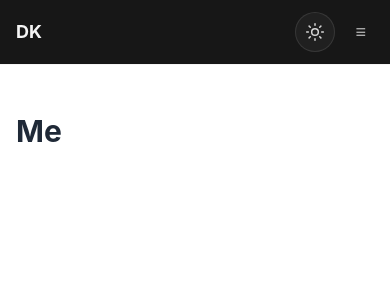
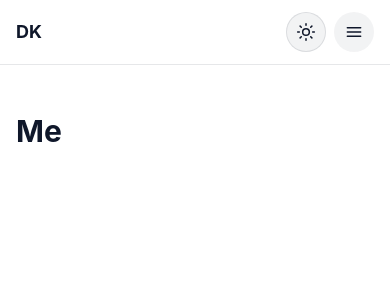
Before and after one commit to alphaproject007/darshankotadiya-portfolio, an Angular app: page / in a window 390 px wide. Shown: the top 300 px of the page. Built offline with nearby package versions, Linux system fonts and the light colour scheme.

Commit message:
fix: polish theme-aware navbar

```diff
--- a/src/app/components/navbar/navbar.html
+++ b/src/app/components/navbar/navbar.html
@@ -1,38 +1,53 @@
-<nav class="sticky top-0 z-50 border-b bg-neutral-900 text-neutral-100 dark:border-neutral-800 dark:bg-neutral-950 light:bg-white light:text-neutral-900 light:border-neutral-200">
+<nav
+  class="sticky top-0 z-50 border-b backdrop-blur-xl"
+  style="
+    background-color: var(--color-surface);
+    color: var(--color-text);
+    border-color: var(--color-border);
+  "
+>
   <div class="mx-auto max-w-7xl px-4 sm:px-6 lg:px-8">
     <div class="flex h-16 items-center justify-between">
-      <!-- Logo / Home link -->
-      <div class="flex-shrink-0">
-        <a routerLink="/" class="font-bold text-lg hover:opacity-80 transition-opacity">
+      <!-- Logo -->
+      <div class="shrink-0">
+        <a
+          routerLink="/"
+          class="text-lg font-bold transition-opacity hover:opacity-80"
+          [style.color]="'var(--color-text)'"
+        >
           <span class="hidden sm:inline">Darshan Kotadiya</span>
           <span class="sm:hidden">DK</span>
         </a>
       </div>
 
       <!-- Desktop Navigation -->
-      <div class="hidden md:flex md:items-center md:space-x-1">
+      <nav class="hidden md:flex md:items-center md:gap-1" aria-label="Primary navigation">
         <a
           *ngFor="let item of navItems"
           [routerLink]="item.route"
           routerLinkActive="opacity-100"
           [routerLinkActiveOptions]="{ exact: item.route === '/' }"
-          class="px-3 py-2 text-sm opacity-70 hover:opacity-100 transition-opacity"
+          class="rounded-lg px-3 py-2 text-sm opacity-65 transition-all duration-200 hover:opacity-100"
+          [style.color]="'var(--color-text)'"
         >
           {{ item.label }}
         </a>
-      </div>
+      </nav>
 
-      <!-- Theme Toggle and Mobile Menu -->
-      <div class="flex items-center space-x-3">
+      <!-- Theme + Mobile Menu -->
+      <div class="flex items-center gap-2">
         <!-- Theme Toggle -->
         <button
           type="button"
           (click)="cycleTheme()"
           [attr.aria-label]="getThemeTitle()"
           [attr.title]="getThemeTitle()"
-          class="group relative flex h-10 w-10 items-center justify-center overflow-hidden rounded-full border border-white/10 bg-white/[0.04] text-neutral-300 transition-all duration-300 ease-out hover:border-blue-400/40 hover:bg-blue-500/10 hover:text-white focus:outline-none focus-visible:ring-2 focus-visible:ring-blue-400/60"
+          class="group flex h-10 w-10 items-center justify-center rounded-full border transition-all duration-300 ease-out hover:scale-105 focus:outline-none focus-visible:ring-2 focus-visible:ring-blue-400/60"
+          [style.backgroundColor]="'var(--color-hover)'"
+          [style.borderColor]="'var(--color-border)'"
+          [style.color]="'var(--color-text)'"
         >
-          <span class="relative flex h-5 w-5 items-center justify-center">
+          <span class="flex h-5 w-5 items-center justify-center">
             @if (themeService.themeMode() === 'dark') {
               <svg
                 class="h-5 w-5 animate-theme-in"
@@ -69,33 +84,65 @@
 
         <!-- Mobile Menu Toggle -->
         <button
+          type="button"
           (click)="toggleMobileMenu()"
-          [attr.aria-label]="mobileMenuOpen() ? 'Close navigation menu' : 'Open navigation menu'"
-          class="md:hidden px-2 py-2 text-lg opacity-70 hover:opacity-100 transition-opacity"
-          type="button"
+          [attr.aria-label]="
+            mobileMenuOpen()
+              ? 'Close navigation menu'
+              : 'Open navigation menu'
+          "
+          class="flex h-10 w-10 items-center justify-center rounded-full transition-all duration-200 focus:outline-none focus-visible:ring-2 focus-visible:ring-blue-400/60 md:hidden"
+          [style.color]="'var(--color-text)'"
+          [style.backgroundColor]="'var(--color-hover)'"
         >
-          {{ mobileMenuOpen() ? '✕' : '≡' }}
+          @if (mobileMenuOpen()) {
+            <svg
+              class="h-5 w-5"
+              viewBox="0 0 24 24"
+              fill="none"
+              stroke="currentColor"
+              stroke-width="1.8"
+              aria-hidden="true"
+            >
+              <path stroke-linecap="round" d="M6 6L18 18M18 6L6 18" />
+            </svg>
+          } @else {
+            <svg
+              class="h-5 w-5"
+              viewBox="0 0 24 24"
+              fill="none"
+              stroke="currentColor"
+              stroke-width="1.8"
+              aria-hidden="true"
+            >
+              <path stroke-linecap="round" d="M4 7H20M4 12H20M4 17H20" />
+            </svg>
+          }
         </button>
       </div>
     </div>
 
-    <!-- Mobile Navigation Menu -->
+    <!-- Mobile Navigation -->
+    @if (mobileMenuOpen()) {
       <div
-      *ngIf="mobileMenuOpen()"
-      class="md:hidden border-t border-neutral-700 dark:border-neutral-700 light:border-neutral-200"
+        class="border-t py-3 md:hidden"
+        [style.borderColor]="'var(--color-border)'"
       >
-      <div class="space-y-1 px-2 py-3">
+        <div class="space-y-1">
           <a
             *ngFor="let item of navItems"
             [routerLink]="item.route"
             (click)="onNavItemClick()"
-          routerLinkActive="opacity-100 bg-neutral-800 dark:bg-neutral-800 light:bg-neutral-100"
+            routerLinkActive="opacity-100"
             [routerLinkActiveOptions]="{ exact: item.route === '/' }"
-          class="block px-3 py-2 rounded text-sm opacity-70 hover:opacity-100 transition-opacity"
+            class="block rounded-lg px-3 py-2.5 text-sm opacity-65 transition-all duration-200 hover:opacity-100"
+            [style.color]="'var(--color-text)'"
+            [style.backgroundColor]="'var(--color-hover)'"
           >
             {{ item.label }}
           </a>
         </div>
       </div>
+    }
   </div>
 </nav>
--- a/src/styles.scss
+++ b/src/styles.scss
@@ -2,7 +2,15 @@
 @use 'tailwindcss';
 
 :root {
-  color-scheme: dark;
+  --color-bg: #ffffff;
+  --color-surface: rgba(255, 255, 255, 0.82);
+  --color-text: #0f172a;
+  --color-text-muted: #64748b;
+  --color-border: rgba(15, 23, 42, 0.1);
+  --color-hover: rgba(15, 23, 42, 0.05);
+
+  color-scheme: light;
+
   font-family:
     Inter,
     ui-sans-serif,
@@ -13,38 +21,32 @@
     sans-serif;
 }
 
-:root.light {
-  color-scheme: light;
+:root.dark {
+  --color-bg: #050816;
+  --color-surface: rgba(5, 8, 22, 0.84);
+  --color-text: #e5e7eb;
+  --color-text-muted: #94a3b8;
+  --color-border: rgba(255, 255, 255, 0.1);
+  --color-hover: rgba(255, 255, 255, 0.06);
+
+  color-scheme: dark;
 }
 
 html,
 body {
   margin: 0;
   min-height: 100%;
+  background: var(--color-bg);
+  color: var(--color-text);
+  scroll-behavior: smooth;
 }
 
 body {
-  background: #050816;
-  color: #e5e7eb;
   text-rendering: optimizeLegibility;
   -webkit-font-smoothing: antialiased;
-}
-
-:root.light body {
-  background: #ffffff;
-  color: #1f2937;
 }
 
 button,
 a {
   -webkit-tap-highlight-color: transparent;
 }
-
-/* Respect prefers-reduced-motion */
-@media (prefers-reduced-motion: reduce) {
-  * {
-    animation-duration: 0.01ms !important;
-    animation-iteration-count: 1 !important;
-    transition-duration: 0.01ms !important;
-  }
-}
```
Lines whose indentation alone changed are shown as unchanged.
